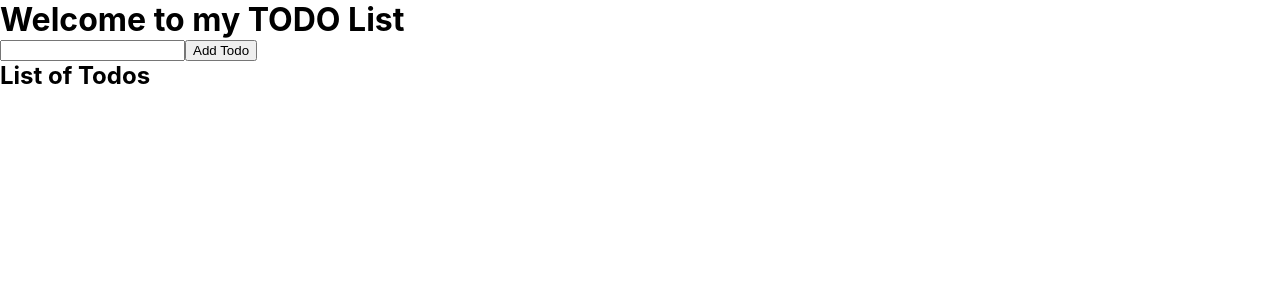
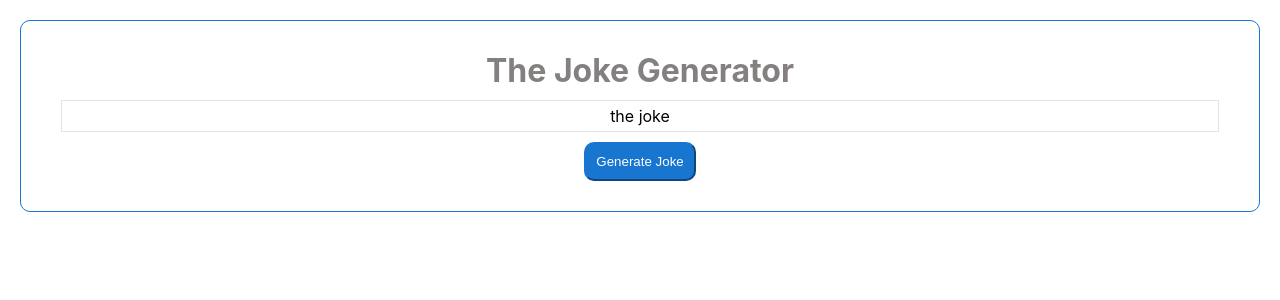
Before and after one commit to Bwogi/papa_react, a React (Create React App) app: page / in a window 1280 px wide. Shown: the top 300 px of the page. Built offline with nearby package versions, Linux system fonts and the light colour scheme; no server answers.

Commit message:
useEffect hook added

```diff
--- a/package.json
+++ b/package.json
@@ -34,5 +34,8 @@
       "last 1 firefox version",
       "last 1 safari version"
     ]
+  },
+  "devDependencies": {
+    "eslint-plugin-react-hooks": "^4.3.0"
   }
 }
--- a/src/App.js
+++ b/src/App.js
@@ -1,46 +1,26 @@
-import React, { useState } from 'react';
-import Product from './Components/Product';
+import React, { useEffect } from 'react';
+import Joke from './Components/Joke';
 import styles from './App.module.css';
 
 const App = () => {
-	const [todos, setTodos] = useState([]);
-	const [input, setInput] = useState('');
-	const addTodo = () => {
-		setTodos([input, ...todos]); // new items on top then '...todos' later
-		// setTodos([...todos, input]); // '...todos' then new items later
-		setInput('');
-	};
+	useEffect(() => {
+		const fetchJoke = async () =>
+			await fetch(
+				`http://api.icndb.com/jokes/random?firstName=Andrew&lastName=Bwogi`
+			)
+				.then((res) => res.json())
+				.then((data) => {
+					console.log(data);
+				});
+		fetchJoke();
+	}, []);
+
 	return (
-		<div>
-			<h1>Welcome to my TODO List</h1>
-			<input
-				value={input}
-				onChange={(e) => setInput(e.target.value)}
-				type='text'
-			/>
-			<button onClick={addTodo}>Add Todo</button>
-			<h2>List of Todos</h2>
-			{todos.map((todo) => (
-				<p>{todo}</p>
-			))}
-
-			{/* <p className={styles.error}>error occured!</p> */}
-			{/* <Product
-				name='iPhone watch'
-				description='The best watch ever'
-				price={605.99}
-			/>
-			<Product
-				name='iPhone 13 Pro Max'
-				description='The best phone ever'
-				price={1605.99}
-			/>
-			<Product
-				name='MacBook Pro'
-				description='The best computer ever'
-				price={3605.99}
-			/> */}
-		</div>
+		<center className={styles.main}>
+			<h1 className={styles.title}>The Joke Generator</h1>
+			<Joke />
+			<button className={styles.btn}>Generate Joke</button>
+		</center>
 	);
 };
 
--- a/src/App.module.css
+++ b/src/App.module.css
@@ -1,3 +1,21 @@
 .error {
 	color: var(--error-color);
 }
+
+.title {
+	color: var(--primary-color);
+}
+
+.btn {
+	padding: 10px;
+	color: var(--no-color);
+	background: var(--secondary-color);
+	border-color: var(--secondary-color);
+	border-radius: 10px;
+}
+.main {
+	padding: 30px;
+	margin: 20px;
+	border: 1px solid var(--secondary-color);
+	border-radius: 10px;
+}
--- /dev/null
+++ b/src/Components/Joke/Joke.module.css
@@ -0,0 +1,5 @@
+.joke {
+	padding: 5px;
+	margin: 10px;
+	border: 1px solid #e3e3e3;
+}
--- /dev/null
+++ b/src/Components/Joke/index.js
@@ -0,0 +1,11 @@
+import styles from './Joke.module.css';
+
+const Joke = () => {
+	return (
+		<div>
+			<p className={styles.joke}>the joke</p>
+		</div>
+	);
+};
+
+export default Joke;
--- a/src/index.css
+++ b/src/index.css
@@ -1,6 +1,9 @@
 * {
 	margin: 0;
 	--error-color: maroon;
+	--primary-color: #858080;
+	--no-color: white;
+	--secondary-color: #1876d1;
 }
 body {
 	margin: 0;
```
Also changed, not shown: src/App_todo_list_app.js (added, +54 -0 lines), 1 other file (tests, documents, lock files or other folders).
